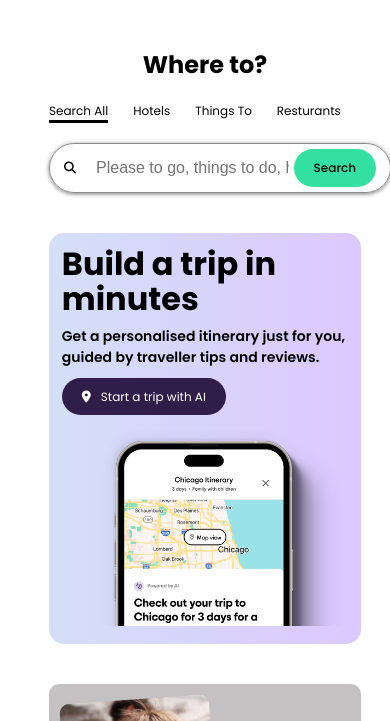
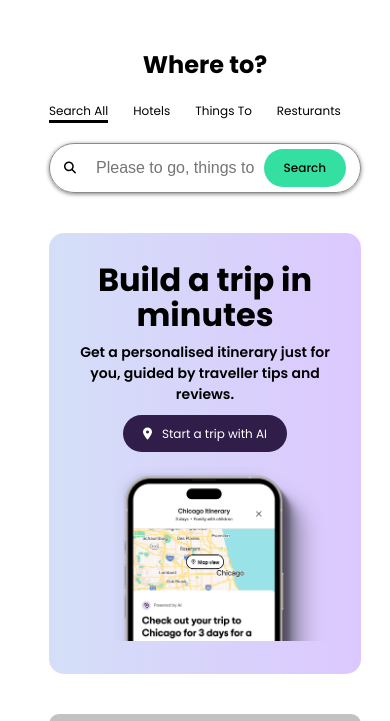
Before and after one commit to ssomeshg/tripadviser_clone, a plain HTML site: page index.html in a window 390 px wide. Shown: the part 58-779 px from the top of the page. Drawn offline with Linux system fonts and the light colour scheme.

Commit message:
search bar responsive check

```diff
--- a/index.html
+++ b/index.html
@@ -44,8 +44,8 @@
     </div>
 
     <!-- search section -->
-
-    <div class="search__section wrapper">
+<div class="wrapper">
+    <div class="search__section">
         <div class="search__head">
             <h1>Where to?</h1>
         </div>
@@ -68,6 +68,8 @@
         </div>
 
     </div>
+</div>
+
 
     <!-- banner section -->
 <div class="wrapper">
--- a/style.css
+++ b/style.css
@@ -128,7 +128,7 @@ a{
 .search__bar--items{
     display: flex;
     align-items: center;
-    width: 100%;
+
     border: 1px solid #8b8b8b;
    padding: 5px 14px;
    border-radius: 50px;
@@ -478,11 +478,12 @@ object-position: left;
         width: 100%;
     }
     .banner__section{
-        padding: 0.8rem;
+        padding: 1.8rem;
     }
     .banner__content{
         width: 100%;
         padding: 0;
+        text-align: center;
     }
 
 
```
